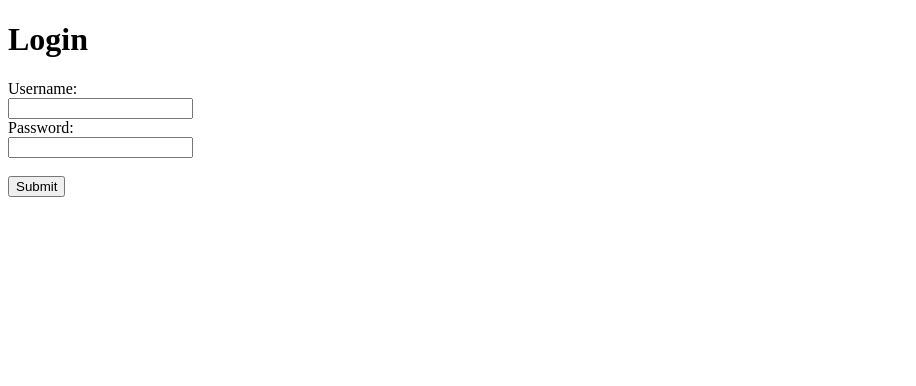
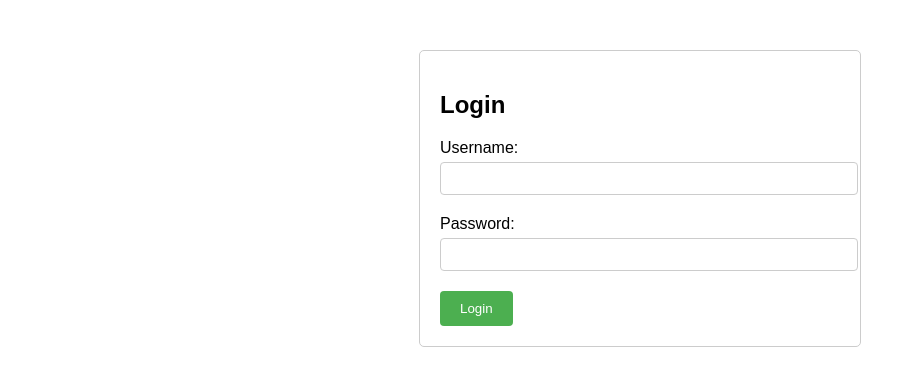
Before and after one commit to prathyusha-bowrampet/devops_task_project, a plain HTML site: page index.html in a window 1280 px wide. Shown: the whole page, without its empty margins (0-916 px from the left). Drawn offline with Linux system fonts and the light colour scheme.

Commit message:
Update requirements.txt, app.py, index.html, and styles.css

```diff
--- a/index.html
+++ b/index.html
@@ -3,16 +3,23 @@
 <head>
     <meta charset="UTF-8">
     <meta name="viewport" content="width=device-width, initial-scale=1.0">
-    <title>Login</title>
+    <title>Login Form</title>
+    <link rel="stylesheet" href="style.css">
 </head>
 <body>
-    <h1>Login</h1>
-    <form action="/" method="post">
-        <label for="username">Username:</label><br>
-        <input type="text" id="username" name="username"><br>
-        <label for="password">Password:</label><br>
-        <input type="password" id="password" name="password"><br><br>
-        <input type="submit" value="Submit">
-    </form>
+    <div class="login-container">
+        <h2>Login</h2>
+        <form action="/login" method="POST">
+            <div class="input-group">
+                <label for="username">Username:</label>
+                <input type="text" id="username" name="username" required>
+            </div>
+            <div class="input-group">
+                <label for="password">Password:</label>
+                <input type="password" id="password" name="password" required>
+            </div>
+            <button type="submit">Login</button>
+        </form>
+    </div>
 </body>
 </html>
--- /dev/null
+++ b/style.css
@@ -0,0 +1,36 @@
+body {
+    font-family: Arial, sans-serif;
+}
+
+.login-container {
+    max-width: 400px;
+    margin: 50px auto;
+    padding: 20px;
+    border: 1px solid #ccc;
+    border-radius: 5px;
+}
+
+.input-group {
+    margin-bottom: 20px;
+}
+
+.input-group label {
+    display: block;
+    margin-bottom: 5px;
+}
+
+.input-group input {
+    width: 100%;
+    padding: 8px;
+    border: 1px solid #ccc;
+    border-radius: 4px;
+}
+
+button {
+    background-color: #4CAF50;
+    color: white;
+    padding: 10px 20px;
+    border: none;
+    border-radius: 4px;
+    cursor: pointer;
+}
```
Also changed, not shown: requirements.txt, 2 other files.
